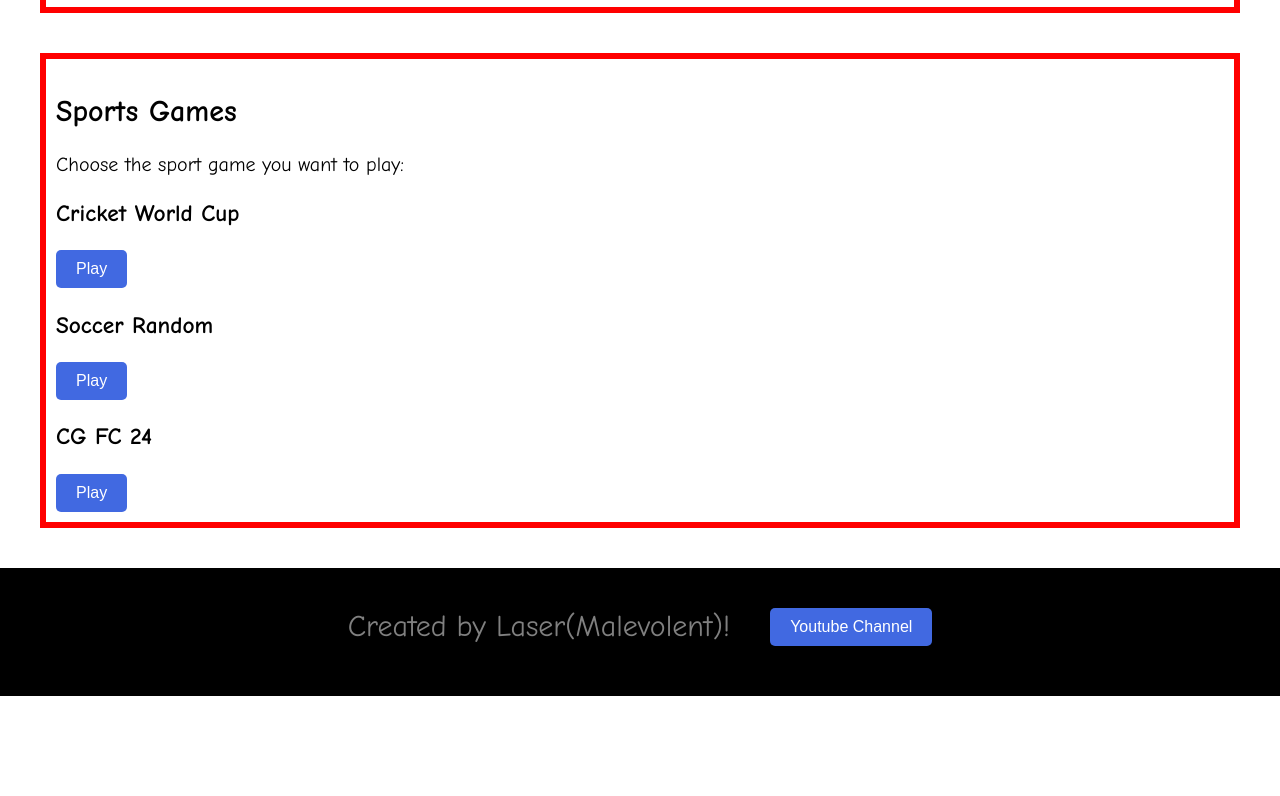
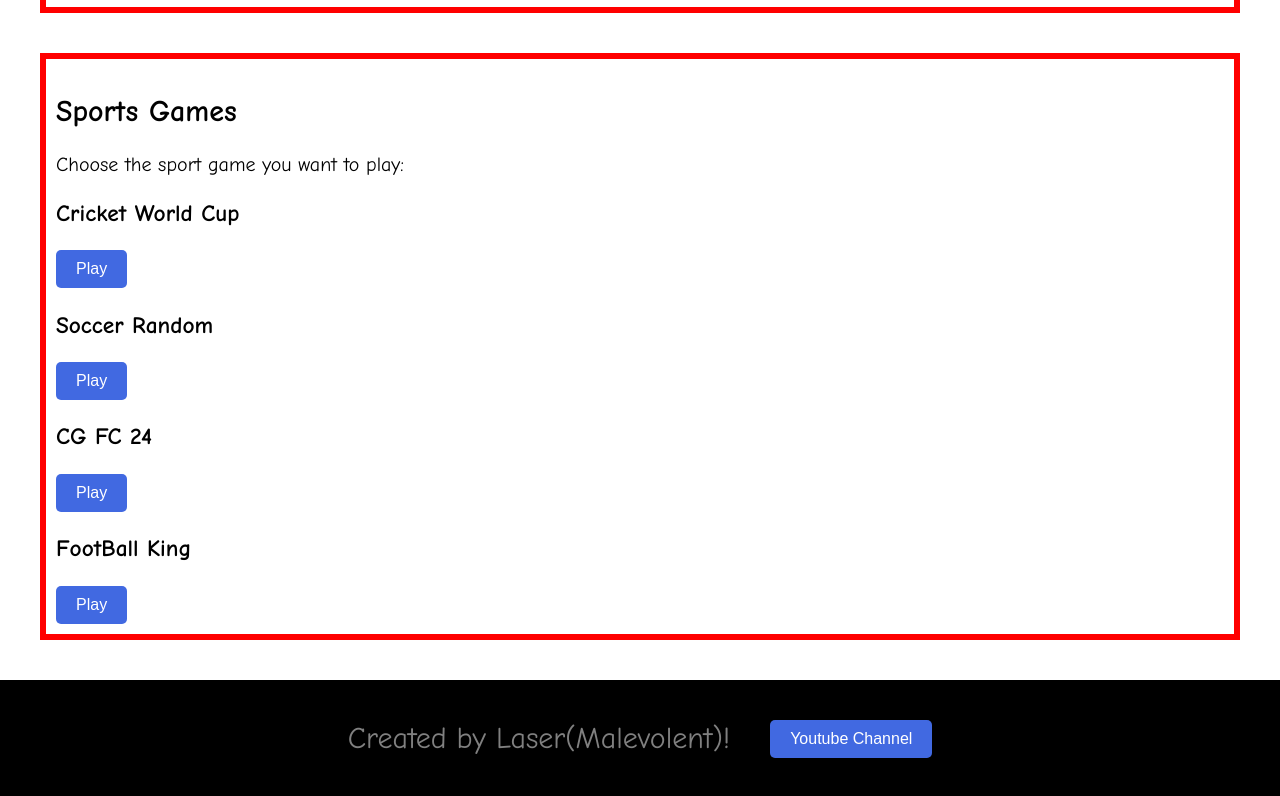
Before and after one commit to Laser-Malevolent/lasergalaxy.github.io, a plain HTML site: page gaming.html in a window 1280 px wide. Shown: the part 3290-4086 px from the top of the page. Before the commit the page ends 3986 px from the top, so only its background shows below. Drawn offline with Linux system fonts and the light colour scheme.

Commit message:
Update gaming.html

```diff
--- a/gaming.html
+++ b/gaming.html
@@ -150,6 +150,10 @@
         <button type="button" class="cn6">Play</button>
     </a>
 
+    <h3>FootBall King</h3>
+ <a href="footballking.html">
+    <button type="button" class="cn6">Play</button>
+ </a>
 </div>
 <div class="cn1">
     <p class="cn1"> Created by Laser(Malevolent)!</p>  <a href="https://www.youtube.com/@Laser-Programmer" class="cn1"><button class="cn6">Youtube Channel</button></a>
```
